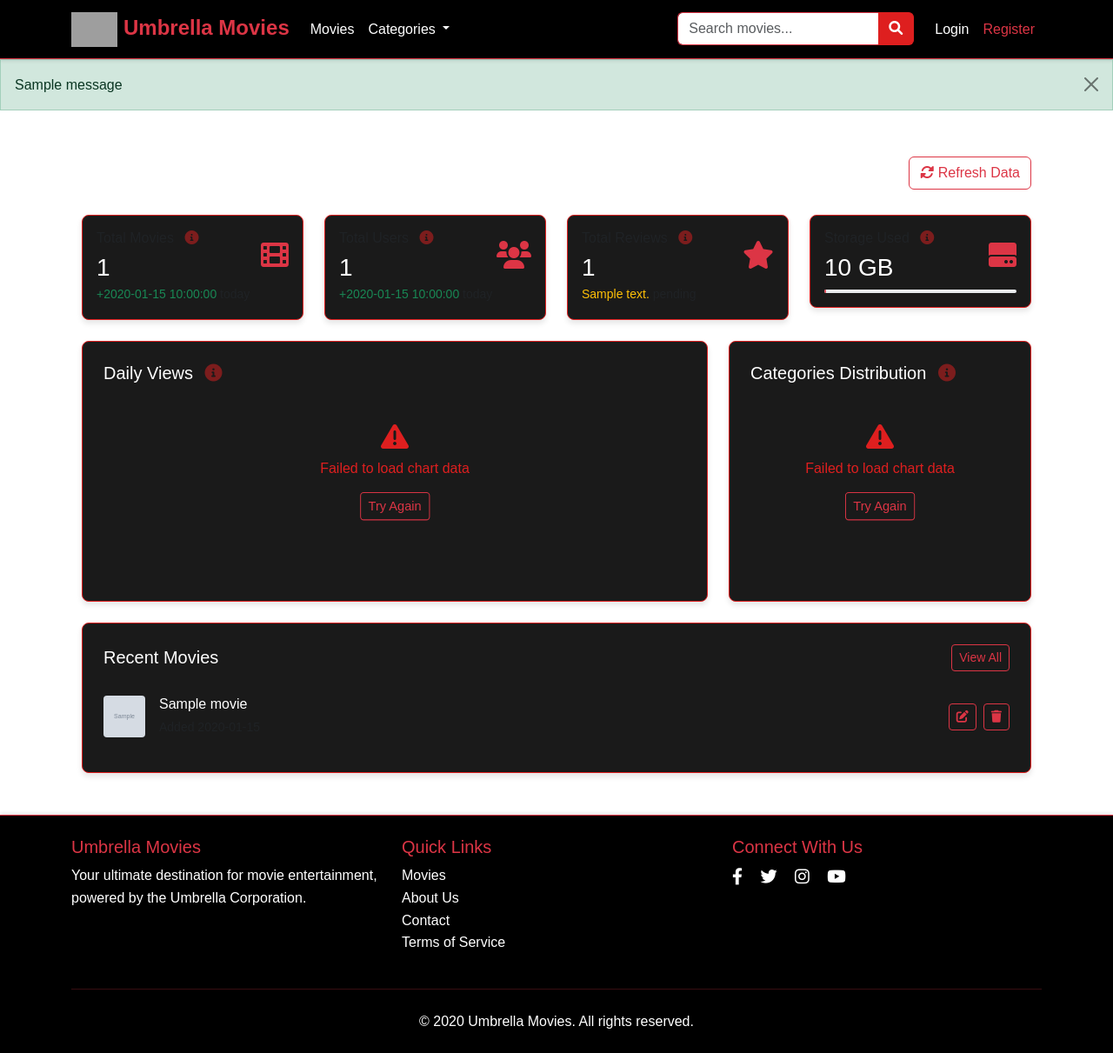
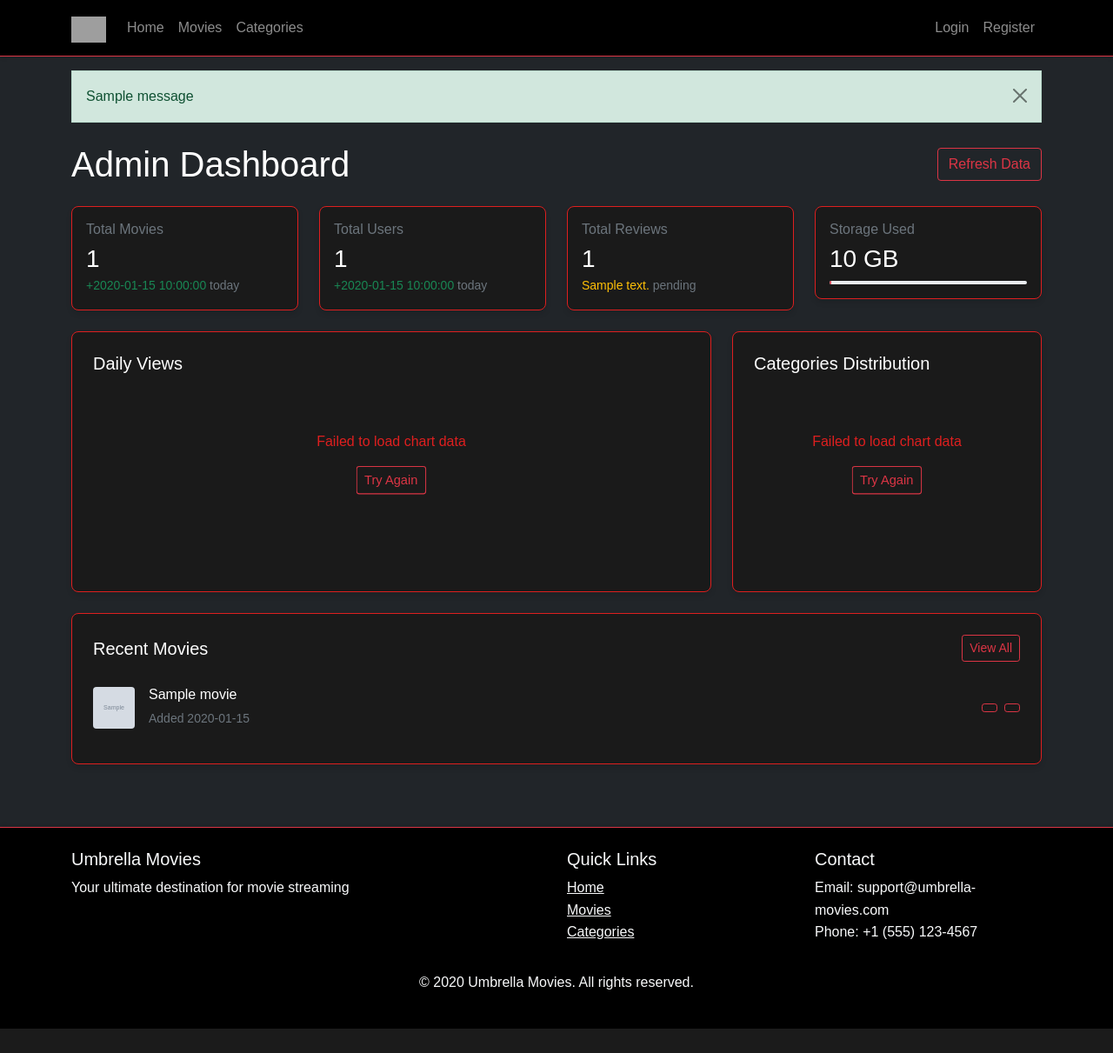
Before and after one commit to vladislave669/Project-KURWA, a Python web app: template umbrella_movies/app/templates/admin/dashboard.html in a window 1280 px wide. Shown: the whole page at 87% size. After the commit the page ends 1183 px from the top, so only its background shows below. Run offline with Jinja, Linux system fonts and the light colour scheme; the template is opened without the code that fills it: most values are stand-ins (such as "Sample title", 1, 10 or a date in 2020); grey boxes marked "Sample" are stand-in pictures; one stand-in notice (Sample message) is shown; a map, chart or similar area stays blank; some libraries are stand-ins or nearby versions; grey boxes are pictures that could not be loaded.

Commit message:
Fix bugs and improve code organization

```diff
--- a/umbrella_movies/app/templates/admin/dashboard.html
+++ b/umbrella_movies/app/templates/admin/dashboard.html
@@ -474,6 +474,20 @@
 <script src="https://cdn.jsdelivr.net/npm/sweetalert2@11"></script>
 
 <script>
+    function showError(message) {
+        const alertDiv = document.createElement('div');
+        alertDiv.className = 'alert alert-danger alert-dismissible fade show';
+        alertDiv.innerHTML = `
+            ${message}
+            <button type="button" class="btn-close" data-bs-dismiss="alert"></button>
+        `;
+        document.querySelector('.container').insertBefore(alertDiv, document.querySelector('.row'));
+
+        setTimeout(() => {
+            alertDiv.remove();
+        }, 5000);
+    }
+
     let isRefreshing = false;
     let refreshTimeout = null;
 
@@ -498,10 +512,7 @@
 
         try {
             const response = await fetch('/admin/api/stats');
-            if (!response.ok) {
-                const error = await response.json();
-                throw new Error(error.message || 'Failed to fetch stats');
-            }
+            if (!response.ok) throw new Error('Failed to fetch stats');
             const data = await response.json();
 
             // Update statistics with staggered animation
--- /dev/null
+++ b/umbrella_movies/app/templates/base.html
@@ -0,0 +1,114 @@
+<!DOCTYPE html>
+<html lang="en">
+<head>
+    <meta charset="UTF-8">
+    <meta name="viewport" content="width=device-width, initial-scale=1.0">
+    <title>{% block title %}{% endblock %} - Umbrella Movies</title>
+
+    <!-- Bootstrap CSS -->
+    <link href="https://cdn.jsdelivr.net/npm/bootstrap@5.1.3/dist/css/bootstrap.min.css" rel="stylesheet">
+    <!-- Custom CSS -->
+    <link rel="stylesheet" href="{{ url_for('static', filename='css/style.css') }}">
+    {% block extra_css %}{% endblock %}
+</head>
+<body class="bg-dark text-light">
+    <!-- Navigation -->
+    <nav class="navbar navbar-expand-lg navbar-dark bg-black border-bottom border-danger">
+        <div class="container">
+            <a class="navbar-brand" href="{{ url_for('main.index') }}">
+                <img src="{{ url_for('static', filename='img/logo.png') }}" alt="Umbrella Movies" height="30">
+            </a>
+            <button class="navbar-toggler" type="button" data-bs-toggle="collapse" data-bs-target="#navbarNav">
+                <span class="navbar-toggler-icon"></span>
+            </button>
+            <div class="collapse navbar-collapse" id="navbarNav">
+                <ul class="navbar-nav me-auto">
+                    <li class="nav-item">
+                        <a class="nav-link" href="{{ url_for('main.index') }}">Home</a>
+                    </li>
+                    <li class="nav-item">
+                        <a class="nav-link" href="{{ url_for('main.movies') }}">Movies</a>
+                    </li>
+                    <li class="nav-item">
+                        <a class="nav-link" href="{{ url_for('main.categories') }}">Categories</a>
+                    </li>
+                </ul>
+                <ul class="navbar-nav">
+                    {% if current_user.is_authenticated %}
+                        {% if current_user.is_admin %}
+                            <li class="nav-item">
+                                <a class="nav-link" href="{{ url_for('admin.dashboard') }}">Admin</a>
+                            </li>
+                        {% endif %}
+                        <li class="nav-item">
+                            <a class="nav-link" href="{{ url_for('auth.profile') }}">Profile</a>
+                        </li>
+                        <li class="nav-item">
+                            <a class="nav-link" href="{{ url_for('auth.logout') }}">Logout</a>
+                        </li>
+                    {% else %}
+                        <li class="nav-item">
+                            <a class="nav-link" href="{{ url_for('auth.login') }}">Login</a>
+                        </li>
+                        <li class="nav-item">
+                            <a class="nav-link" href="{{ url_for('auth.register') }}">Register</a>
+                        </li>
+                    {% endif %}
+                </ul>
+            </div>
+        </div>
+    </nav>
+
+    <!-- Flash Messages -->
+    <div class="container mt-3">
+        {% with messages = get_flashed_messages(with_categories=true) %}
+            {% if messages %}
+                {% for category, message in messages %}
+                    <div class="alert alert-{{ category }} alert-dismissible fade show">
+                        {{ message }}
+                        <button type="button" class="btn-close" data-bs-dismiss="alert"></button>
+                    </div>
+                {% endfor %}
+            {% endif %}
+        {% endwith %}
+    </div>
+
+    <!-- Main Content -->
+    {% block content %}{% endblock %}
+
+    <!-- Footer -->
+    <footer class="bg-black text-light mt-5 py-4 border-top border-danger">
+        <div class="container">
+            <div class="row">
+                <div class="col-md-6">
+                    <h5>Umbrella Movies</h5>
+                    <p>Your ultimate destination for movie streaming</p>
+                </div>
+                <div class="col-md-3">
+                    <h5>Quick Links</h5>
+                    <ul class="list-unstyled">
+                        <li><a href="{{ url_for('main.index') }}" class="text-light">Home</a></li>
+                        <li><a href="{{ url_for('main.movies') }}" class="text-light">Movies</a></li>
+                        <li><a href="{{ url_for('main.categories') }}" class="text-light">Categories</a></li>
+                    </ul>
+                </div>
+                <div class="col-md-3">
+                    <h5>Contact</h5>
+                    <ul class="list-unstyled">
+                        <li>Email: support@umbrella-movies.com</li>
+                        <li>Phone: +1 (555) 123-4567</li>
+                    </ul>
+                </div>
+            </div>
+            <div class="text-center mt-3">
+                <p>&copy; {{ now.year }} Umbrella Movies. All rights reserved.</p>
+            </div>
+        </div>
+    </footer>
+
+    <!-- Bootstrap JS -->
+    <script src="https://cdn.jsdelivr.net/npm/bootstrap@5.1.3/dist/js/bootstrap.bundle.min.js"></script>
+    <!-- Custom JS -->
+    {% block extra_js %}{% endblock %}
+</body>
+</html>
```
Also changed, not shown: umbrella_movies/app/models.py (+39 -13 lines), 3 other files.
